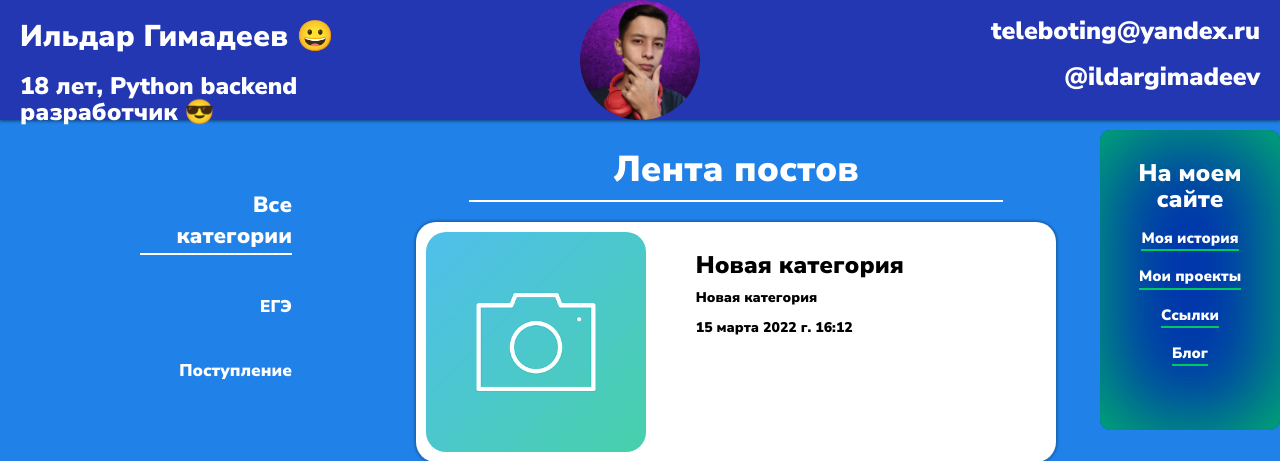
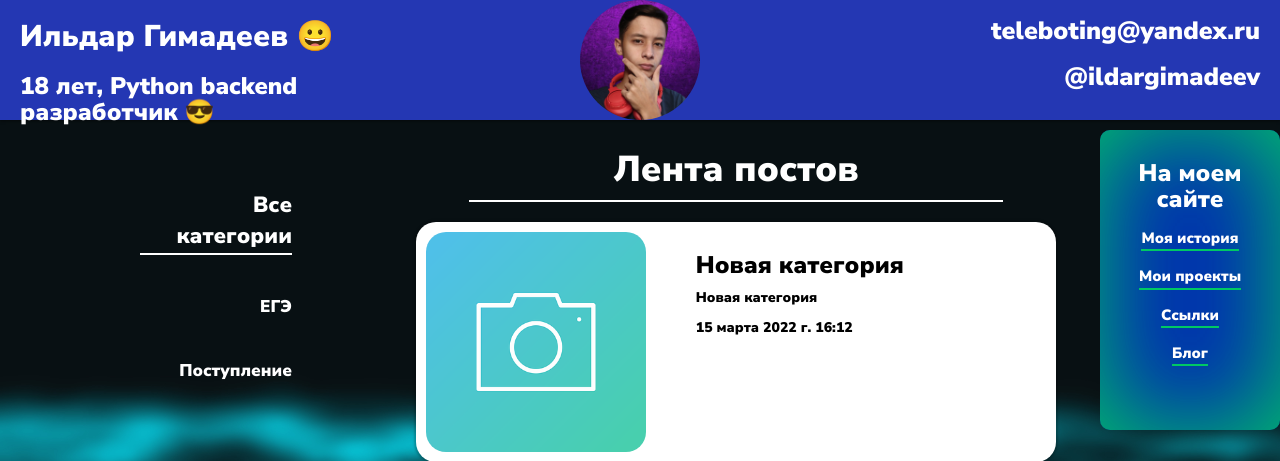
Before and after one commit to ilgimdar/it-ildar, a Django app: page /articles in a window 1280 px wide. Shown: the top 461 px of the page. Run offline with Django 4.2, Linux system fonts and the light colour scheme; data comes from the database, SQL or seed files in the repository; some libraries are stand-ins or nearby versions.

Commit message:
version-1.1.12

```diff
--- a/blog/static/css/styles.css
+++ b/blog/static/css/styles.css
@@ -3,7 +3,10 @@ html {
 }
 body{
   font-family: 'Nunito Sans', sans-serif;
-  background-color: #2081e8;
+  background: url('/../static/images/blue_back.jpg');
+  background-repeat: no-repeat;
+  background-size: cover;
+  background-attachment: fixed;
 }
 img{
     pointer-events: none;
```
Also changed, not shown: blog/static/images/blue_back.jpg (added).
